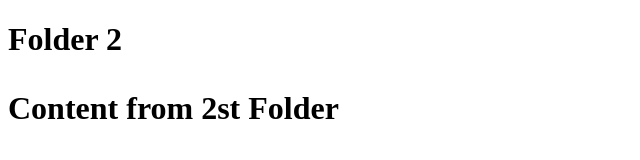
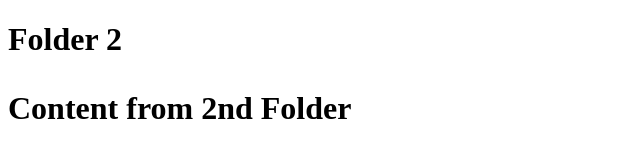
Before and after one commit to gohar-waheed-brainx/Practise, a plain HTML site: page index.html in a window 1280 px wide. Shown: the whole page, without its empty margins (0-640 px from the left). Drawn offline with Linux system fonts and the light colour scheme.

Commit message:
Resolved Merging Conflict

```diff
--- a/index.html
+++ b/index.html
@@ -9,7 +9,7 @@
     <h1>
         Folder 2
         <p>
-            Content from 2st Folder
+            Content from 2nd Folder
         </p>
     </h1>
 </body>
```
